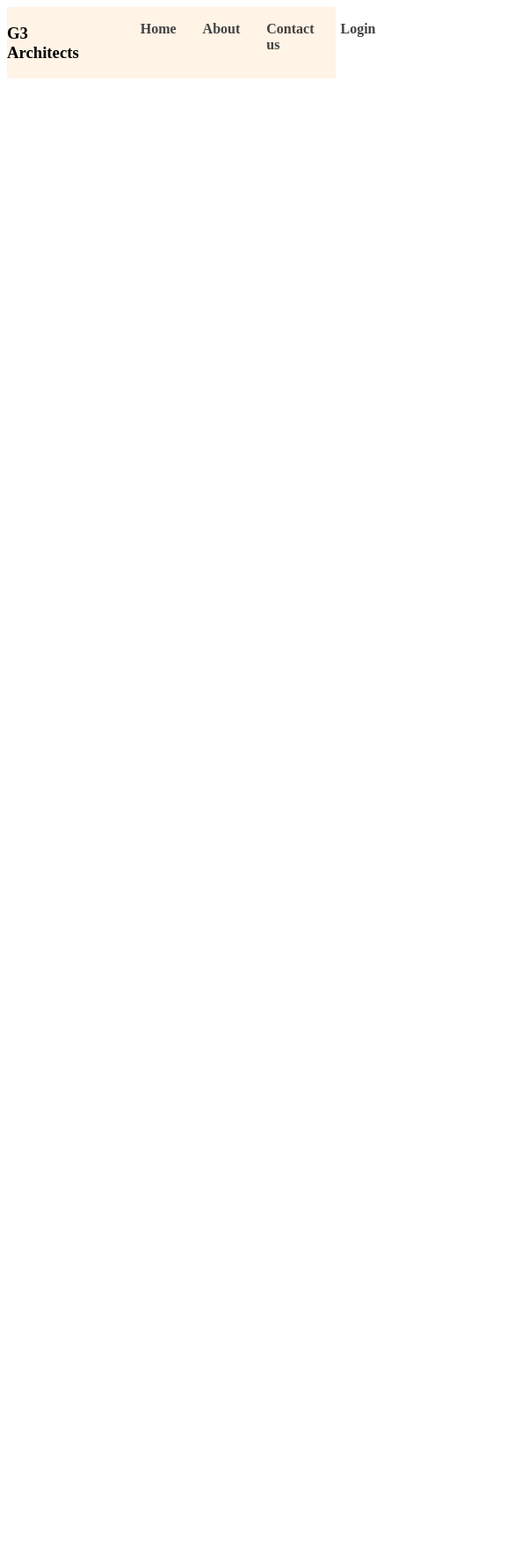
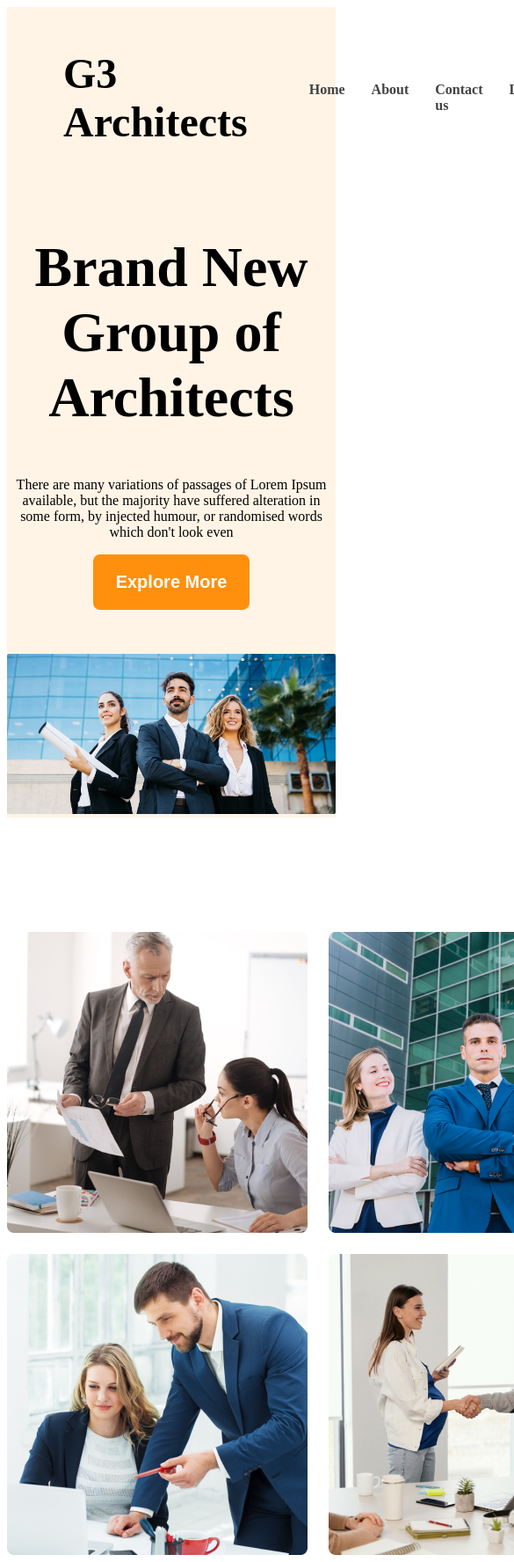
Before and after one commit to Ruhanur-byte/g3-architects-website, a plain HTML site: page index.html in a window 390 px wide. Shown: the top 1775 px of the page at 88% size, 585 px wide, since content can reach past the window. Before the commit the page ends 844 px from the top, so only its background shows below. Drawn offline with Linux system fonts and the light colour scheme.

Commit message:
added main section

```diff
--- a/index.html
+++ b/index.html
@@ -19,11 +19,30 @@
         </ul>
         </nav>
         <div class="banner">
+            <div class="banner-content">
+                <h2 class="banner-title">Brand New Group of Architects
+                </h2>
+            <p class="banner-description">There are many variations of passages of Lorem Ipsum available, but the majority have suffered alteration in some form, by injected humour, or randomised words which don't look even</p>
+            <button class="btn-primary">Explore More</button>
 
+            </div>
+            <img class="banner-image" src="images/banner.png" alt="" srcset="">
         </div>
     </header>
     <main>
-
+      <section class="teams display-flex">
+        <div class="team-img-container">
+          <img src="images/team1.png" alt="" srcset="">
+          <img src="images/team2.png" alt="" srcset="">
+          <img src="images/team3.png" alt="" srcset="">
+          <img src="images/team4.png" alt="" srcset="">
+        </div>
+        <div class="our-features">
+            <h3 class="feature-title"><span id="quick-list" class="text-light-gray">Quick list</span> <span id="of-our">of Our</span> <span id="features">Features</span></h3>
+            <p class="feature-description text-light-gray">There are many variations of passages of Lorem Ipsum available, but the majority have suffered alteration in some form, by injected humour, or randomised words which don't look even</p>
+            <button class="btn-primary">Explore More</button>
+        </div>
+      </section>
     </main>
     <footer>
 
--- a/styles/architect.css
+++ b/styles/architect.css
@@ -5,6 +5,7 @@
     font-weight: <weight>;
     font-style: normal;
   }
+  /*shared Element styles*/
   /*dark-2*/
   .text-gray{
     color: #424242;
@@ -16,12 +17,38 @@
   .bg-light{
     background-color: rgba(255, 144, 14, 0.1);
   }
-  /*shared styles*/
+  .btn-primary{
+    background-color: #FF900E;
+    color: white;
+    padding: 20px 26px;
+    font-size: 1.25rem;
+    font-weight: 600;
+    border-radius: 8px;
+    border: none;
+  }
+  main{
+    max-width: 1440px;
+    margin: 0 auto;
+  }
+  main>section{
+    margin-top: 130px;
+  }
+
   .display-flex{
     display: flex;
   }
+  /*header styles*/
   .navbar{
     justify-content: space-between;
+    align-items: center;
+    margin-top: 3.2rem;
+    padding-left: 4rem;
+    padding-right: 4rem;
+
+  }
+  .brand{
+    font-size: 3rem;
+    font-weight: 700;
   }
   .nav-links{
     justify-content: space-around;
@@ -36,3 +63,62 @@
     max-width: 1440px;
     margin: 0 auto;
   }
+  /*banner related styles*/
+  .banner-content{
+    max-width: 850px;
+    margin: 0 auto;
+    text-align: center;
+    margin-bottom: 50px;
+  }
+  .banner-title{
+    font-weight: 800;
+    font-size: 4rem;
+  }
+.banner-image{
+    width:100%;
+
+  }
+  /*teams and feature related styles*/
+  .teams{
+    align-items: center;
+  }
+  .team-img-container{
+    display: grid;
+    grid-template-columns: repeat(2,1fr);
+    gap: 24px;
+  }
+  .our-features{
+    margin-left: 130px;
+    max-width: 530px;
+  }
+  .feature-title{
+    font-size: 2.8rem;
+    font-weight: 700;
+  }
+  #quick-list{
+    font-weight: 500;
+  }
+  #features{
+    color: #FF900E;
+  }
+  @media screen and(max-width:576px){
+    .navbar,
+    .nav-links,
+    .teams {
+        flex-direction: column;
+    }
+    .team-img-container{
+        grid-template-columns: repeat(1,1fr);
+    }
+    .our-features{
+        margin-left: 20px;
+    }
+  }
+  @media screen and (min-width:576px) and (max-width:992px){
+    .teams{
+        flex-direction: column;
+    }
+    .our-features{
+        margin-left: 50px;
+    }
+  }
```
